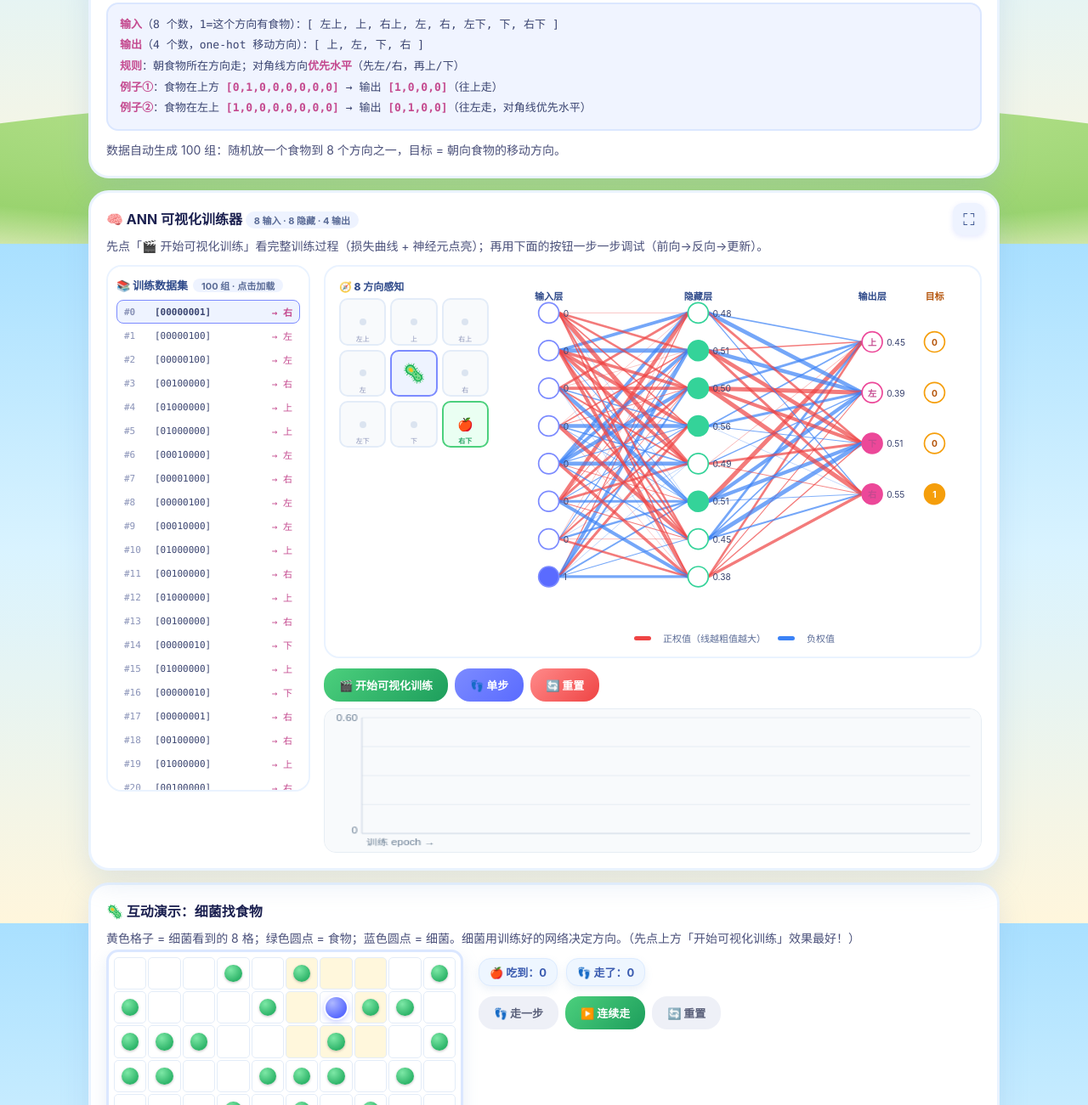
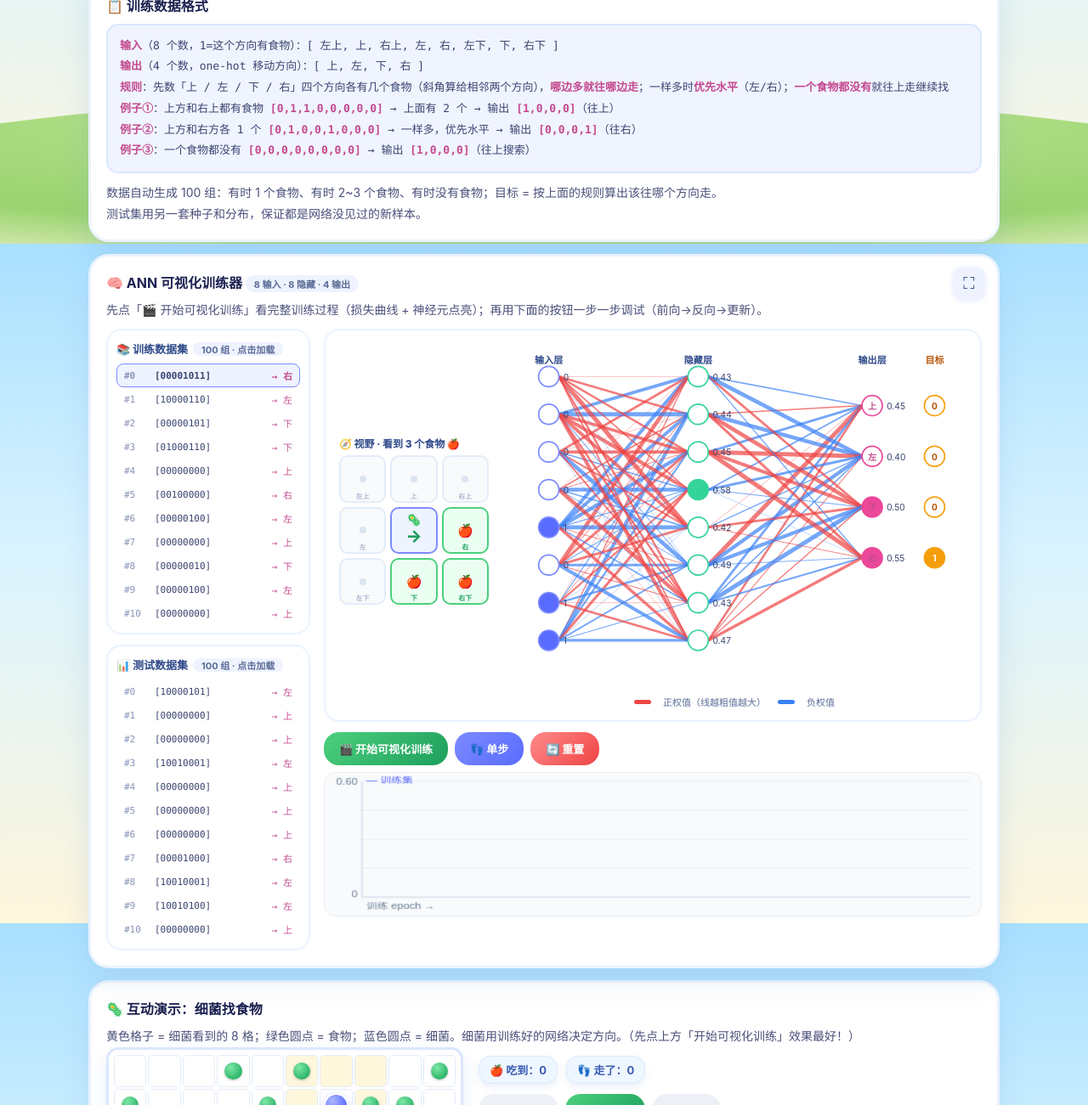
Before and after one commit to jiangsongyi0204/ai4kids, a website: page app/artificial-intelligence/neural-network.html in a window 1280 px wide. Shown: the part 513-1814 px from the top of the page at 85% size. Drawn offline with Linux system fonts and the light colour scheme.

Commit message:
调整简单神经网络ANN，加入测试数据集逻辑

```diff
--- a/app/artificial-intelligence/neural-network.html
+++ b/app/artificial-intelligence/neural-network.html
@@ -31,8 +31,9 @@
   .trainer-side { display:none; flex-direction:column; gap:10px; min-width:0; }
   @media (max-width:860px){ .trainer-grid { grid-template-columns:1fr; } }
   .trainer-main { min-width:0; }
+  .left-col { display:flex; flex-direction:column; gap:12px; align-self:start; min-width:0; }
   .data-list-panel { background:#fff; border:2px solid #eaf3ff; border-radius:18px; padding:12px 10px;
-    max-height:620px; overflow-y:auto; align-self:start; }
+    max-height:360px; overflow-y:auto; align-self:stretch; }
   .data-list-panel .panel-title { font-size:13px; font-weight:800; color:#2f4a8a; margin-bottom:8px;
     display:flex; align-items:center; gap:6px; }
   .data-list-panel .badge { font-size:11px; background:#eef3ff; color:#5a6b96; padding:0 10px; border-radius:30px; font-weight:700; }
@@ -59,7 +60,7 @@
   @media (max-width:820px){ .debug-grid { grid-template-columns:1fr; } }
 
   /* 网络结构图 */
-  .net-panel { display:flex; align-items:flex-start; gap:16px; }
+  .net-panel { display:flex; align-items:center; gap:16px; }
   .mini9-wrap { flex-shrink:0; width:176px; }
   .mini9-wrap .panel-title { font-size:12px; font-weight:800; color:#2f4a8a; margin-bottom:6px; text-align:center; }
   .net-side { flex:1; min-width:0; }
@@ -146,6 +147,7 @@
     <ul>
       <li>在一个 <b>10×10</b> 的点阵地图里，随机分布着一些<b>食物</b>。</li>
       <li>地图里有一只<b>细菌</b>：它能看到周围 <b>8 个方向</b>（上下左右 + 4 个斜角），只能往 <b>上、下、左、右</b> 4 个方向移动。</li>
+      <li>有时候<b>好几个方向都有食物</b>，有时候<b>一个都没有</b>——细菌要自己判断该往哪儿走。</li>
       <li>我们训练一个神经网络，让细菌根据"看到的 8 个方向"决定"往哪走"，一步步找到食物。</li>
     </ul>
   </div>
@@ -155,11 +157,12 @@
     <div class="fmt">
       <b>输入</b>（8 个数，1=这个方向有食物）：[ 左上, 上, 右上, 左, 右, 左下, 下, 右下 ]<br>
       <b>输出</b>（4 个数，one-hot 移动方向）：[ 上, 左, 下, 右 ]<br>
-      <b>规则</b>：朝食物所在方向走；对角线方向<b>优先水平</b>（先左/右，再上/下）<br>
-      <b>例子①</b>：食物在上方 <b>[0,1,0,0,0,0,0,0]</b> → 输出 <b>[1,0,0,0]</b>（往上走）<br>
-      <b>例子②</b>：食物在左上 <b>[1,0,0,0,0,0,0,0]</b> → 输出 <b>[0,1,0,0]</b>（往左走，对角线优先水平）
+      <b>规则</b>：先数「上 / 左 / 下 / 右」四个方向各有几个食物（斜角算给相邻两个方向），<b>哪边多就往哪边走</b>；一样多时<b>优先水平</b>（左/右）；<b>一个食物都没有</b>就往上走继续找<br>
+      <b>例子①</b>：上方和右上都有食物 <b>[0,1,1,0,0,0,0,0]</b> → 上面有 2 个 → 输出 <b>[1,0,0,0]</b>（往上）<br>
+      <b>例子②</b>：上方和右方各 1 个 <b>[0,1,0,0,1,0,0,0]</b> → 一样多，优先水平 → 输出 <b>[0,0,0,1]</b>（往右）<br>
+      <b>例子③</b>：一个食物都没有 <b>[0,0,0,0,0,0,0,0]</b> → 输出 <b>[1,0,0,0]</b>（往上搜索）
     </div>
-    <p class="muted">数据自动生成 100 组：随机放一个食物到 8 个方向之一，目标 = 朝向食物的移动方向。</p>
+    <p class="muted">数据自动生成 100 组：有时 1 个食物、有时 2~3 个食物、有时没有食物；目标 = 按上面的规则算出该往哪个方向走。<br>测试集用另一套种子和分布，保证都是网络没见过的新样本。</p>
   </div>
 
   <div class="card ann-card" id="annCard">
@@ -168,15 +171,21 @@
     <p class="muted" style="margin-bottom:10px;">先点「🎬 开始可视化训练」看完整训练过程（损失曲线 + 神经元点亮）；再用下面的按钮一步一步调试（前向→反向→更新）。</p>
 
     <div class="trainer-grid">
-      <div class="data-list-panel">
-        <div class="panel-title">📚 训练数据集 <span class="badge">100 组 · 点击加载</span></div>
-        <div id="dataList"></div>
+      <div class="left-col">
+        <div class="data-list-panel">
+          <div class="panel-title">📚 训练数据集 <span class="badge">100 组 · 点击加载</span></div>
+          <div id="dataList"></div>
+        </div>
+        <div class="data-list-panel">
+          <div class="panel-title">📊 测试数据集 <span class="badge">100 组 · 点击加载</span></div>
+          <div id="testList"></div>
+        </div>
       </div>
       <div class="trainer-main">
 
     <div class="panel net-panel">
       <div class="mini9-wrap">
-        <div class="panel-title">🧭 8 方向感知</div>
+        <div class="panel-title">🧭 视野</div>
         <div class="mini9" id="mini9"></div>
       </div>
       <div class="net-side">
@@ -315,39 +324,59 @@ class NeuralNetwork {
 }
 
 /* ============================================================
-   2. 数据生成 (100 组)  —— 来自 ANN 调试器
+   2. 数据生成 (100 组)
+      一个样本 = 细菌看到的 8 个方向，每个方向有食物(1)或没有(0)
+      三种情况都会出现：① 一个方向有食物  ② 多个方向有食物  ③ 没有食物
 ============================================================ */
-function generateData(n = 100) {
-  const inputDirs = [[-1,-1],[0,-1],[1,-1],[-1,0],[1,0],[-1,1],[0,1],[1,1]]; // 左上,上,右上,左,右,左下,下,右下
-  const actionMap = { '上':[1,0,0,0], '左':[0,1,0,0], '下':[0,0,1,0], '右':[0,0,0,1] };
-  function getAction(dx, dy){
-    if(dx===0 && dy===-1) return '上';
-    if(dx===0 && dy===1)  return '下';
-    if(dx===-1 && dy===0) return '左';
-    if(dx===1 && dy===0)  return '右';
-    if(dx<0) return '左';       // 对角线 → 优先水平
-    if(dx>0) return '右';
-    return '上';
+const ACTION_MAP = { '上':[1,0,0,0], '左':[0,1,0,0], '下':[0,0,1,0], '右':[0,0,0,1] };
+// 8 个方向 → 归属的 4 个移动方向（斜角同时算给相邻两个方向）
+const DIR_GROUPS = { '上':[0,1,2], '左':[0,3,5], '下':[5,6,7], '右':[2,4,7] };
+// 平手优先级：先水平（左/右）再垂直（上/下）——和「对角线优先水平」一致
+const PRIORITY = ['左','右','上','下'];
+
+// 根据 8 方向输入算出该往哪走（上/左/下/右）
+function buildTarget(inp){
+  let best = '上', bestScore = -1;
+  for(const g of PRIORITY){
+    let sc = 0; for(const i of DIR_GROUPS[g]) sc += inp[i];
+    if(sc > bestScore){ bestScore = sc; best = g; }
   }
+  if(bestScore === 0) return '上';   // 8 个方向都没有食物 → 往上走继续找
+  return best;
+}
+
+// 核心生成器：mix 控制「没有食物 / 一个食物 / 多个食物」的比例
+function generateDataSet(n = 100, mix = {}){
+  const p0 = mix.noFoodP !== undefined ? mix.noFoodP : 0.20;   // 没有食物
+  const p1 = mix.oneFoodP !== undefined ? mix.oneFoodP : 0.35; // 只有一个食物
   const data = []; let attempts = 0;
   while(data.length < n && attempts < 10000){
     attempts++;
-    const bx = Math.floor(Math.random()*10), by = Math.floor(Math.random()*10);
-    const dirIdx = Math.floor(Math.random()*inputDirs.length);
-    const [dx,dy] = inputDirs[dirIdx];
-    const fx = bx+dx, fy = by+dy;
-    if(fx<0||fx>=10||fy<0||fy>=10) continue;
-    const inp = Array(8).fill(0); inp[dirIdx] = 1;
-    const action = getAction(dx,dy);
-    data.push({ input:inp, target:actionMap[action], action });
+    const r = Math.random();
+    let nFood;
+    if(r < p0) nFood = 0;
+    else if(r < p0 + p1) nFood = 1;
+    else nFood = 2 + Math.floor(Math.random()*2);   // 2~3 个食物
+    const inp = Array(8).fill(0);
+    const dirs = []; let guard = 0;
+    while(dirs.length < nFood && guard++ < 20){
+      const d = Math.floor(Math.random()*8);
+      if(!dirs.includes(d)) dirs.push(d);
+    }
+    for(const d of dirs) inp[d] = 1;
+    const action = buildTarget(inp);
+    data.push({ input:inp, target:ACTION_MAP[action], action, nFood });
   }
   return data;
 }
 
+function generateData(n = 100){ return generateDataSet(n, { noFoodP:0.20, oneFoodP:0.35 }); }
+function generateTestData(n = 100){ return generateDataSet(n, { noFoodP:0.30, oneFoodP:0.30 }); }
+
 /* ============================================================
    3. 应用状态
 ============================================================ */
-const app = { nn: new NeuralNetwork(8,8,4), data: [], currentIdx: 0 };
+const app = { nn: new NeuralNetwork(8,8,4), data: [], testData: [], currentIdx: 0 };
 Object.defineProperty(app, 'currentSample', { get(){ return this.data[this.currentIdx] || null; } });
 Object.defineProperty(app, 'currentInput', { get(){ return this.currentSample ? this.currentSample.input : null; } });
 Object.defineProperty(app, 'currentTarget', { get(){ return this.currentSample ? this.currentSample.target : null; } });
@@ -358,6 +387,14 @@ Object.defineProperty(app, 'currentTarget', { get(){ return this.currentSample ?
   const orig = Math.random;
   Math.random = function(){ s=(s*9301+49297)%233280; return s/233280; };
   app.data = generateData(100);
+  Math.random = orig;
+})();
+// 测试集：不同种子 + 不同抽样分布，保证与训练集明显不同（网络没见过的新样本）
+(function seedTestRandom(){
+  let s = 2024;
+  const orig = Math.random;
+  Math.random = function(){ s=(s*9301+49297)%233280; return s/233280; };
+  app.testData = generateTestData(100);
   Math.random = orig;
 })();
 
@@ -473,14 +510,34 @@ function updateStatus(msg, loss, step){
   if(step!==undefined) document.getElementById('stepDisplay').textContent = step;
 }
 // 8 方向九宫格（左侧顶部：8 个方向放食物，中间放细菌）
-function renderMini9(){
+function renderMini9(inpOverride){
   const el = document.getElementById('mini9');
   if(!el) return;
-  const inp = app.currentSample ? app.currentSample.input : [0,0,0,0,0,0,0,0];
-  const labels = ['左上','上','右上','左','','右','左下','下','右下'];
+  const inp = inpOverride || (app.currentSample ? app.currentSample.input : [0,0,0,0,0,0,0,0]);
+  // 标题动态显示当前看到了几个食物
+  const title = document.querySelector('.mini9-wrap .panel-title');
+  if(title){
+    const cnt = inp.filter(Boolean).length;
+    title.textContent = cnt===0 ? '🧭 视野 · 没有食物' : `🧭 视野 · 看到 ${cnt} 个食物 🍎`;
+  }
+  // 网络输出：argmax → 预测方向（上0/左1/下2/右3）
+  let pred = null;
+  try{
+    const a2 = app.nn.predict(inp);
+    let mi = 0; for(let k=1;k<a2.length;k++) if(a2[k]>a2[mi]) mi=k;
+    pred = mi;
+  }catch(e){}
+  const ARROWS = ['↑','←','↓','→'];
+  const labels = ['左上','上','右上','左','','右','左下','下','右下']; // 8 方向标签 → 文字
   const map = [0,1,2,3,-1,4,5,6,7]; // 3x3 格子位置 -> 输入索引（-1=中心）
   el.innerHTML = map.map((idx,pos)=>{
-    if(idx===-1) return `<div class="m9 center">🦠</div>`;
+    if(idx===-1){
+      const arrow = pred!==null ? ARROWS[pred] : '·';
+      return `<div class="m9 center" style="flex-direction:column;gap:1px;">
+        <span style="font-size:14px;line-height:1;">🦠</span>
+        <span style="font-size:20px;font-weight:800;color:#1d9e5c;line-height:1.15;">${arrow}</span>
+      </div>`;
+    }
     const has = inp[idx]===1;
     return `<div class="m9 ${has?'food':'empty'}">${has?'🍎':''}<span class="tag">${labels[pos]}</span></div>`;
   }).join('');
@@ -505,6 +562,31 @@ function scrollDataListToActive(){
   if(row) row.scrollIntoView({ block:'nearest' });
 }
 
+// 测试数据集列表（左侧下方，点击加载到网络里看看）
+function renderTestList(){
+  const el = document.getElementById('testList');
+  if(!el) return;
+  el.innerHTML = app.testData.map((d,i)=>{
+    return `<div class="dl-row" data-i="${i}">
+      <span class="dl-idx">#${i}</span>
+      <span class="dl-in">[${d.input.join('')}]</span>
+      <span class="dl-out">→ ${d.action}</span>
+    </div>`;
+  }).join('');
+  el.querySelectorAll('.dl-row').forEach(r=>{
+    r.onclick = ()=>{
+      const i = +r.dataset.i;
+      const s = app.testData[i];
+      app.nn.forward(s.input); app.nn.computeLoss(s.target);
+      el.querySelectorAll('.dl-row').forEach(x=>x.classList.remove('active'));
+      r.classList.add('active');
+      renderNetViz();
+      renderMini9(s.input);
+      updateStatus(`测试样本 #${i}（未参与训练）`, app.nn.loss, app.nn.stepCount);
+    };
+  });
+}
+
 function refreshUI(msg, loss, step){
   renderDataPanel(); updateStatus(msg, loss, step); renderNetViz();
 }
@@ -516,13 +598,15 @@ const trainBtn = document.getElementById('btnTrain');
 let training = false;
 const EPOCHS = 150;
 
-function drawLossCurve(losses){
+function drawLossCurve(losses, tests){
   const canvas = document.getElementById('lossCanvas');
   const ctx = canvas.getContext('2d');
   const W = canvas.width, H = canvas.height;
   ctx.clearRect(0,0,W,H);
   ctx.fillStyle = '#f8fafc'; ctx.fillRect(0,0,W,H);
-  let maxLoss = 0.6; for(const l of losses) if(l>maxLoss) maxLoss=l;
+  let maxLoss = 0.6;
+  for(const l of losses) if(l>maxLoss) maxLoss=l;
+  if(tests) for(const l of tests) if(l>maxLoss) maxLoss=l;
   maxLoss = Math.max(maxLoss, 0.01);
   const padL=34,padR=10,padT=10,padB=22, plotW=W-padL-padR, plotH=H-padT-padB;
   // 网格
@@ -531,25 +615,37 @@ function drawLossCurve(losses){
   // 轴
   ctx.strokeStyle='#d1d9e6';
   ctx.beginPath(); ctx.moveTo(padL,padT); ctx.lineTo(padL,padT+plotH); ctx.lineTo(padL+plotW,padT+plotH); ctx.stroke();
-  // 标签
-  ctx.fillStyle='#6b7f94'; ctx.font='10px sans-serif'; ctx.textAlign='right';
+  // 图例
+  ctx.font='10px sans-serif';
+  ctx.textAlign='left';
+  ctx.fillStyle='#5a6bff'; ctx.fillText('— 训练集', padL+4, 12);
+  if(tests){ ctx.fillStyle='#f59e0b'; ctx.fillText('— 测试集', padL+4, 24); }
+  ctx.fillStyle='#6b7f94'; ctx.textAlign='right';
   ctx.fillText(maxLoss.toFixed(2), padL-4, padT+4); ctx.fillText('0', padL-4, padT+plotH);
   ctx.textAlign='left'; ctx.fillText('训练 epoch →', padL+4, padT+plotH+14);
-  // 曲线
-  if(losses.length>1){
-    ctx.strokeStyle='#7c8bff'; ctx.lineWidth=2.5; ctx.beginPath();
-    for(let i=0;i<losses.length;i++){
+  const plot = (arr, color, fillColor)=>{
+    if(!arr || arr.length<=1) return;
+    ctx.beginPath();
+    ctx.moveTo(padL, padT+plotH-(arr[0]/maxLoss)*plotH);
+    for(let i=1;i<arr.length;i++) ctx.lineTo(padL+(i/(EPOCHS-1))*plotW, padT+plotH-(arr[i]/maxLoss)*plotH);
+    ctx.lineTo(padL+((arr.length-1)/(EPOCHS-1))*plotW, padT+plotH);
+    ctx.lineTo(padL, padT+plotH);
+    ctx.closePath();
+    ctx.fillStyle = fillColor; ctx.fill();
+    ctx.strokeStyle=color; ctx.lineWidth=2.5; ctx.beginPath();
+    for(let i=0;i<arr.length;i++){
       const x=padL+(i/(EPOCHS-1))*plotW;
-      const y=padT+plotH-(losses[i]/maxLoss)*plotH;
+      const y=padT+plotH-(arr[i]/maxLoss)*plotH;
       i===0?ctx.moveTo(x,y):ctx.lineTo(x,y);
     }
     ctx.stroke();
-  }
-  // 当前点
-  const last=losses[losses.length-1];
-  const lx=padL+((losses.length-1)/(EPOCHS-1))*plotW;
-  const ly=padT+plotH-(last/maxLoss)*plotH;
-  ctx.fillStyle='#5a6bff'; ctx.beginPath(); ctx.arc(lx,ly,4,0,Math.PI*2); ctx.fill();
+    const last=arr[arr.length-1];
+    const lx=padL+((arr.length-1)/(EPOCHS-1))*plotW;
+    const ly=padT+plotH-(last/maxLoss)*plotH;
+    ctx.fillStyle=color; ctx.beginPath(); ctx.arc(lx,ly,4,0,Math.PI*2); ctx.fill();
+  };
+  plot(losses, '#5a6bff', 'rgba(124,139,255,.12)');
+  if(tests) plot(tests, '#f59e0b', 'rgba(245,158,11,.10)');
 }
 function sleep(ms){ return new Promise(r=>setTimeout(r,ms)); }
 function shuffleData(a){ for(let i=a.length-1;i>0;i--){ const r=Math.floor(Math.random()*(i+1)); [a[i],a[r]]=[a[r],a[i]]; } }
@@ -558,10 +654,10 @@ async function visualTrain(){
   if(training) return;
   training = true; trainBtn.disabled = true;
   const lr = parseFloat(document.getElementById('lrInput').value) || 0.5;
-  const losses = [];
+  const losses = [], tests = [];
   app.nn.reset();
   document.getElementById('epochDisplay').textContent = '0';
-  drawLossCurve([0.6]);
+  drawLossCurve([0.6], null);
   updateStatus('训练开始…', null, app.nn.stepCount);
 
   for(let e=1; e<=EPOCHS; e++){
@@ -570,6 +666,10 @@ async function visualTrain(){
     for(const s of app.data){ app.nn.step(s.input, s.target, lr); total += app.nn.loss; }
     const avg = total / app.data.length;
     losses.push(avg);
+    // 每个 epoch 在「没见过的测试集」上算一次平均损失
+    let ttotal = 0;
+    for(const ts of app.testData){ app.nn.forward(ts.input); app.nn.computeLoss(ts.target); ttotal += app.nn.loss; }
+    tests.push(ttotal / app.testData.length);
     document.getElementById('epochDisplay').textContent = e;
     // 随机挑一个样本做前向，展示神经元点亮 + 数据面板（输入/目标/输出保持一致）
     const idx = Math.floor(Math.random()*app.data.length);
@@ -577,7 +677,7 @@ async function visualTrain(){
     const s = app.data[idx];
     app.nn.forward(s.input); app.nn.computeLoss(s.target);
     renderDataPanel(); renderNetViz();
-    drawLossCurve(losses);
+    drawLossCurve(losses, tests);
     updateStatus(`训练中 epoch ${e}/${EPOCHS}`, avg, app.nn.stepCount);
     await sleep(14);
   }
@@ -615,7 +715,7 @@ document.getElementById('btnReset').onclick = ()=>{
   app.nn.reset();
   const s=app.currentSample;
   if(s){ app.nn.forward(s.input); app.nn.computeLoss(s.target); }
-  drawLossCurve([]);
+  drawLossCurve([], null);
   document.getElementById('epochDisplay').textContent='0';
   refreshUI('网络已重置', app.nn.loss, app.nn.stepCount);
 };
@@ -696,11 +796,11 @@ document.addEventListener('fullscreenchange', ()=>{
    8. 初始化
 ============================================================ */
 function init(){
-  renderNetViz(); renderDataList(); renderMini9();
+  renderNetViz(); renderDataList(); renderTestList(); renderMini9();
   app.currentIdx=0;
   const s=app.currentSample;
   if(s){ app.nn.forward(s.input); app.nn.computeLoss(s.target); }
-  drawLossCurve([]);
+  drawLossCurve([], null);
   refreshUI('就绪', app.nn.loss, app.nn.stepCount);
   resetMap();
 }
```
